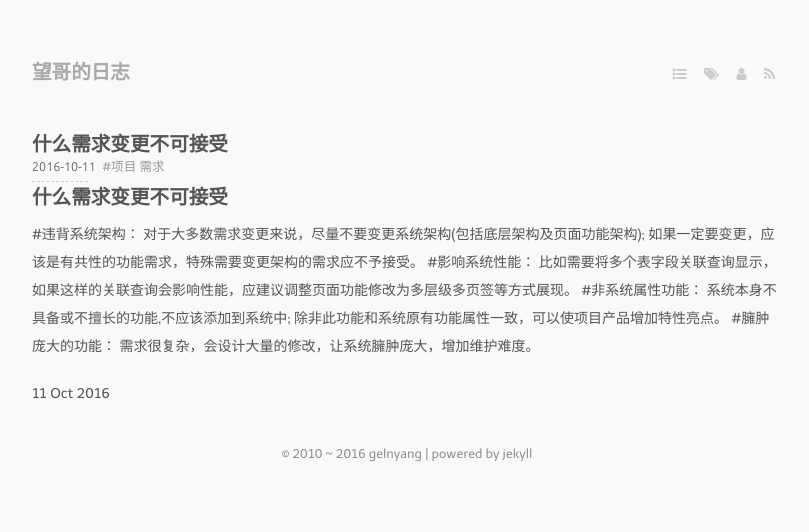
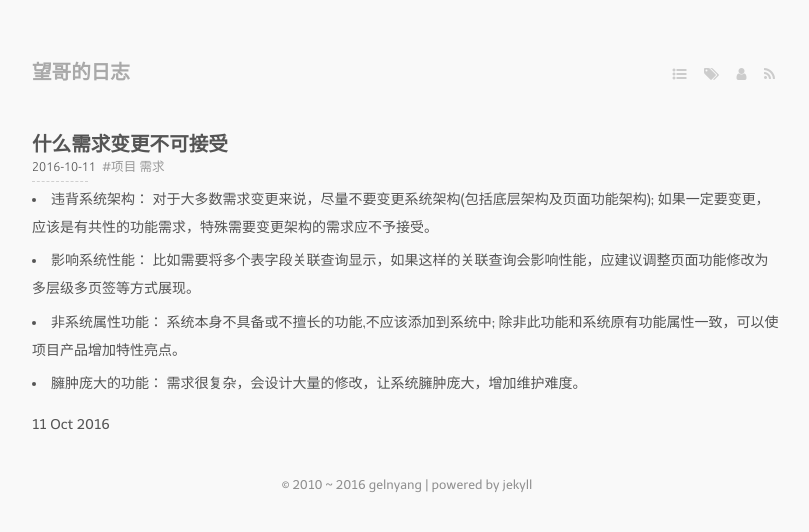
Before and after one commit to wongoo/blog-jekyll, a Jekyll site: the page built from _posts/2016-10-11-what-kind-of-requirement-change-cant-be-accepted.markdown, in a window 1280 px wide. Shown: the top 532 px of the page, without its empty margins (233-1042 px from the left). Built offline with Jekyll 4.4.1, drawn with Linux system fonts in a browser that asks for light colours; nearby versions of some CDN libraries; some web fonts are replaced; comment, search, counter and statistics services are not loaded.

Commit message:
update list style

```diff
--- a/_posts/2016-10-11-what-kind-of-requirement-change-cant-be-accepted.markdown
+++ b/_posts/2016-10-11-what-kind-of-requirement-change-cant-be-accepted.markdown
@@ -10,11 +10,10 @@ tags:
 - 项目 需求
 ---
 ---
-# {{ page.title }} #
 
-#违背系统架构： 对于大多数需求变更来说，尽量不要变更系统架构(包括底层架构及页面功能架构); 如果一定要变更，应该是有共性的功能需求，特殊需要变更架构的需求应不予接受。
-#影响系统性能： 比如需要将多个表字段关联查询显示，如果这样的关联查询会影响性能，应建议调整页面功能修改为多层级多页签等方式展现。
-#非系统属性功能： 系统本身不具备或不擅长的功能,不应该添加到系统中; 除非此功能和系统原有功能属性一致，可以使项目产品增加特性亮点。
-#臃肿庞大的功能： 需求很复杂，会设计大量的修改，让系统臃肿庞大，增加维护难度。
+* 违背系统架构： 对于大多数需求变更来说，尽量不要变更系统架构(包括底层架构及页面功能架构); 如果一定要变更，应该是有共性的功能需求，特殊需要变更架构的需求应不予接受。
+* 影响系统性能： 比如需要将多个表字段关联查询显示，如果这样的关联查询会影响性能，应建议调整页面功能修改为多层级多页签等方式展现。
+* 非系统属性功能： 系统本身不具备或不擅长的功能,不应该添加到系统中; 除非此功能和系统原有功能属性一致，可以使项目产品增加特性亮点。
+* 臃肿庞大的功能： 需求很复杂，会设计大量的修改，让系统臃肿庞大，增加维护难度。
 
 {{ page.date | date_to_string }}
```
